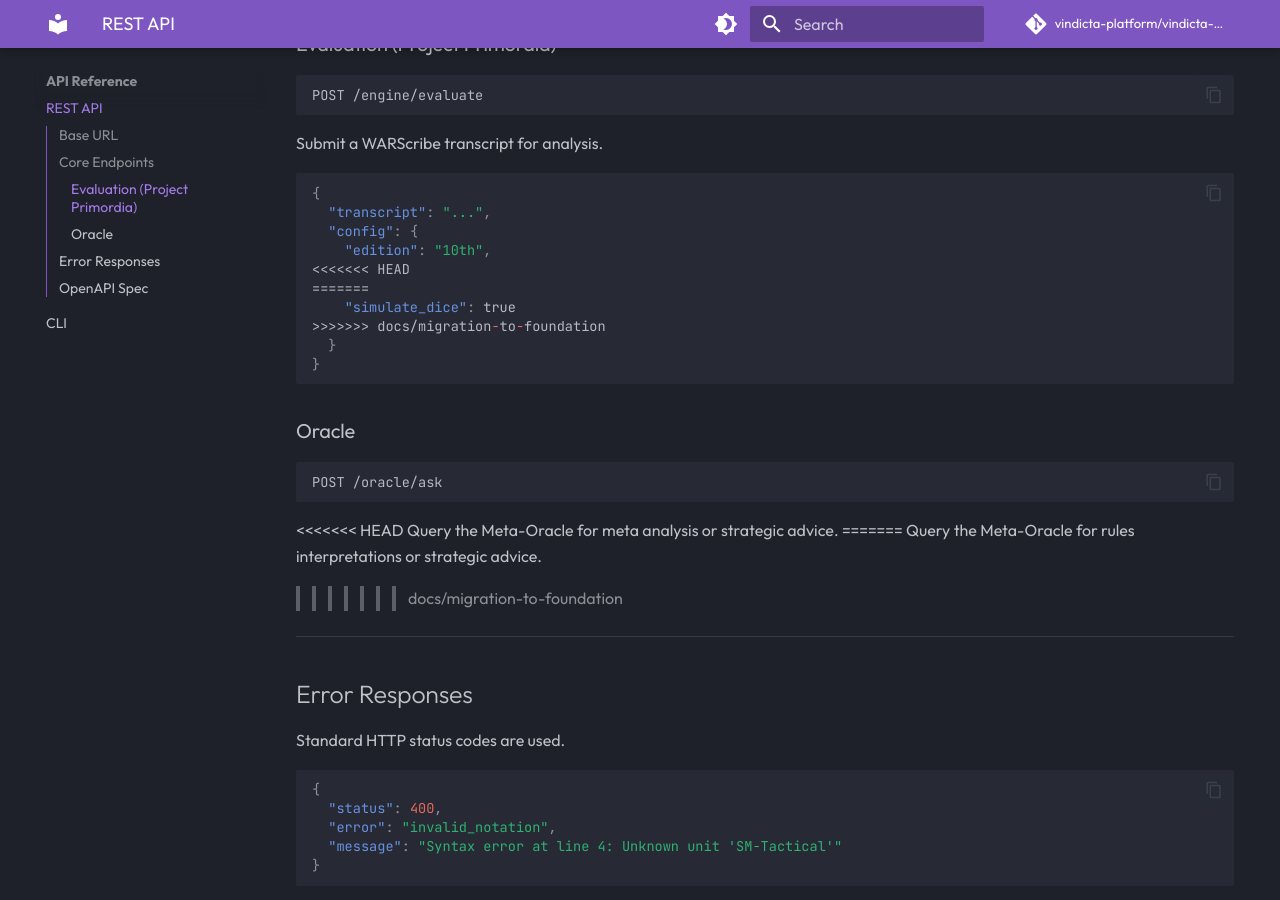
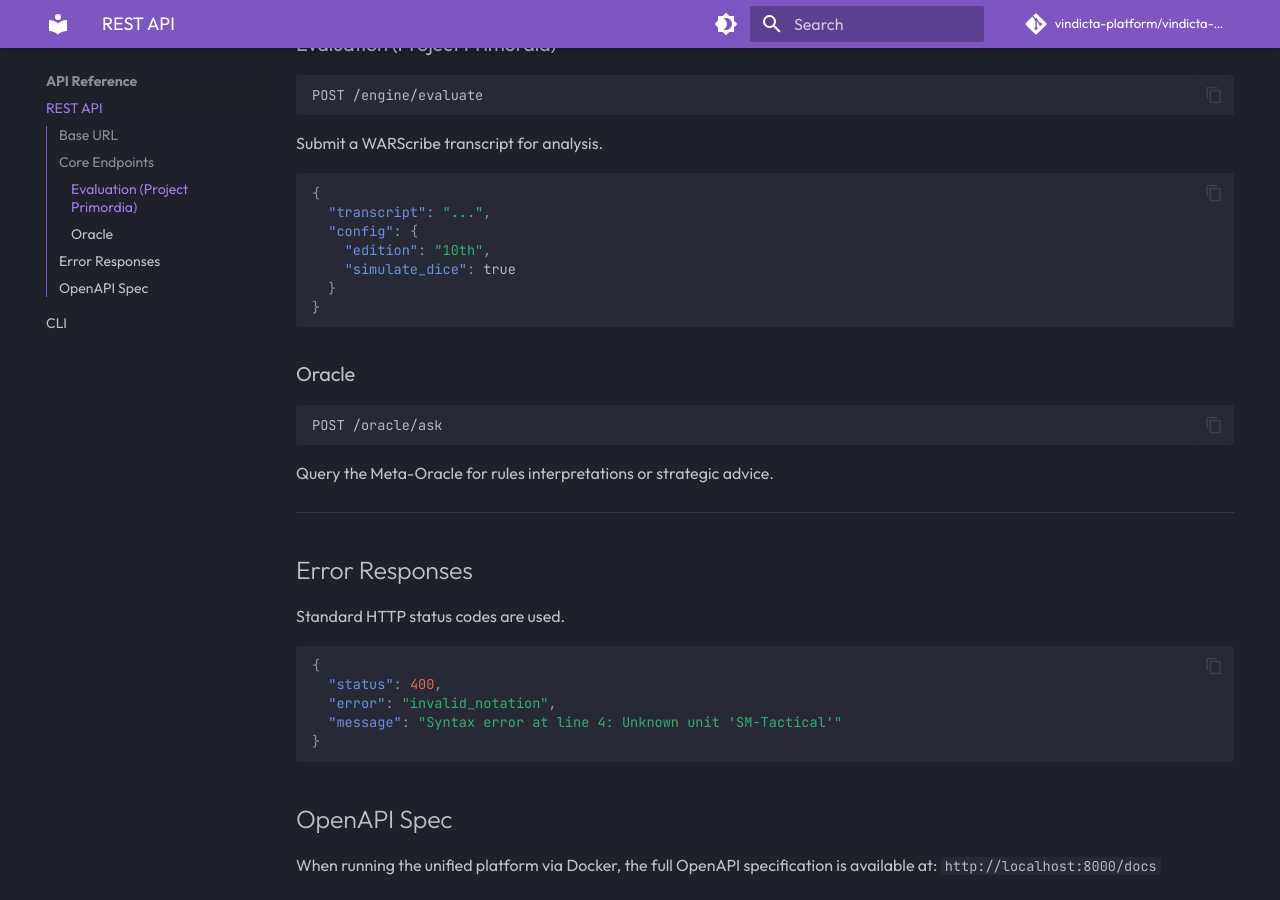
Before and after one commit to vindicta-platform/vindicta-foundation, an MkDocs documentation site: the page built from docs/api/rest.md, in a window 1280 px wide and 900 px high, scrolled down 558 px. Built offline with MkDocs 1.6.1 and Material for MkDocs 9.7.7, drawn with Linux system fonts in a browser that asks for light colours; comment, search, counter and statistics services are not loaded.

Commit message:
fix: resolve git conflict markers in docs/api/rest.md (#41)
* chore(deps): resolve uv workspace and submodule conflicts

* fix: resolve git conflict markers in docs/api/rest.md

* fix: revert .gitignore to resolve corrupted conflict markers

The .gitignore was accidentally corrupted with unresolved git conflict
markers (<<<<<<< Updated upstream, =======, >>>>>>> Stashed changes)
and had most of its standard Python ignore patterns deleted.

This reverts .gitignore to its correct state from main.

````diff
--- a/docs/api/rest.md
+++ b/docs/api/rest.md
@@ -29,10 +29,7 @@ Submit a WARScribe transcript for analysis.
   "transcript": "...",
   "config": {
     "edition": "10th",
-<<<<<<< HEAD
-=======
     "simulate_dice": true
->>>>>>> docs/migration-to-foundation
   }
 }
 ```
@@ -43,11 +40,7 @@ Submit a WARScribe transcript for analysis.
 POST /oracle/ask
 ```
 
-<<<<<<< HEAD
-Query the Meta-Oracle for meta analysis or strategic advice.
-=======
 Query the Meta-Oracle for rules interpretations or strategic advice.
->>>>>>> docs/migration-to-foundation
 
 ---
 
````
Also changed, not shown: 1 other file.
